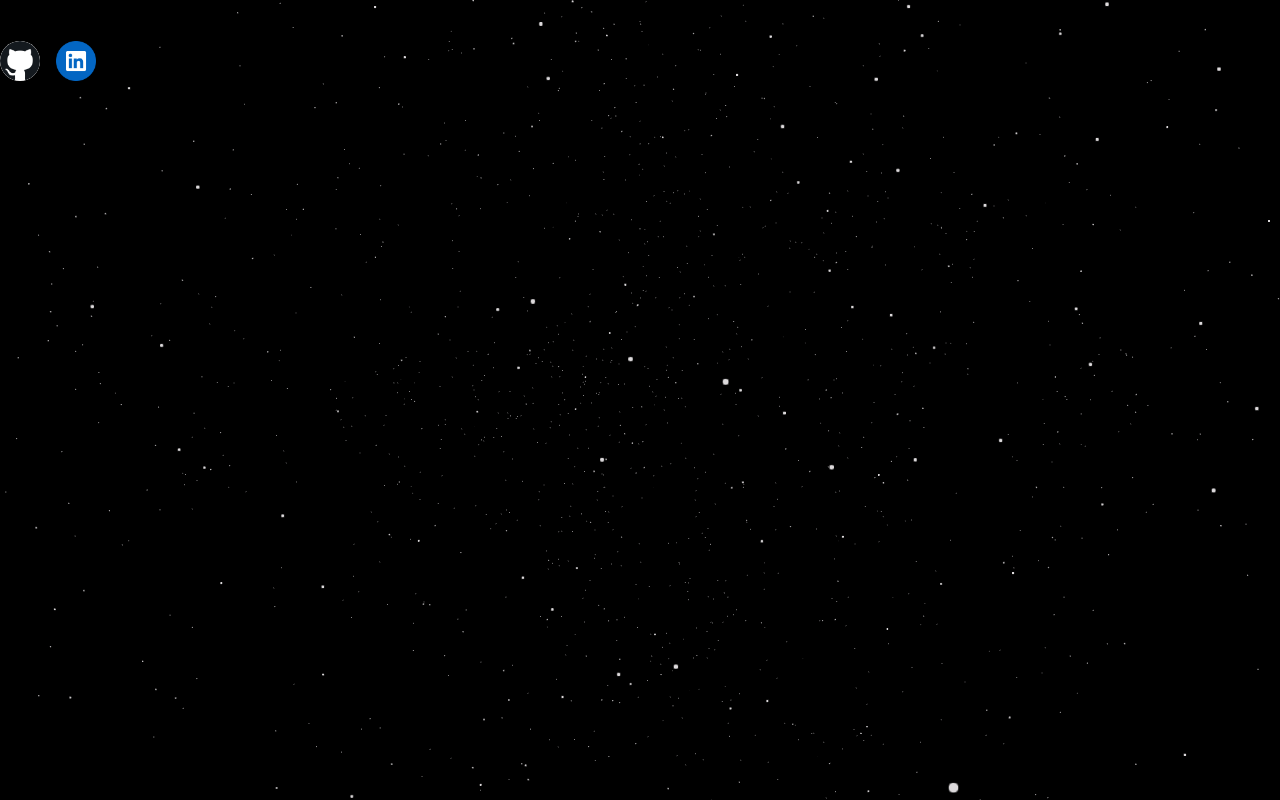
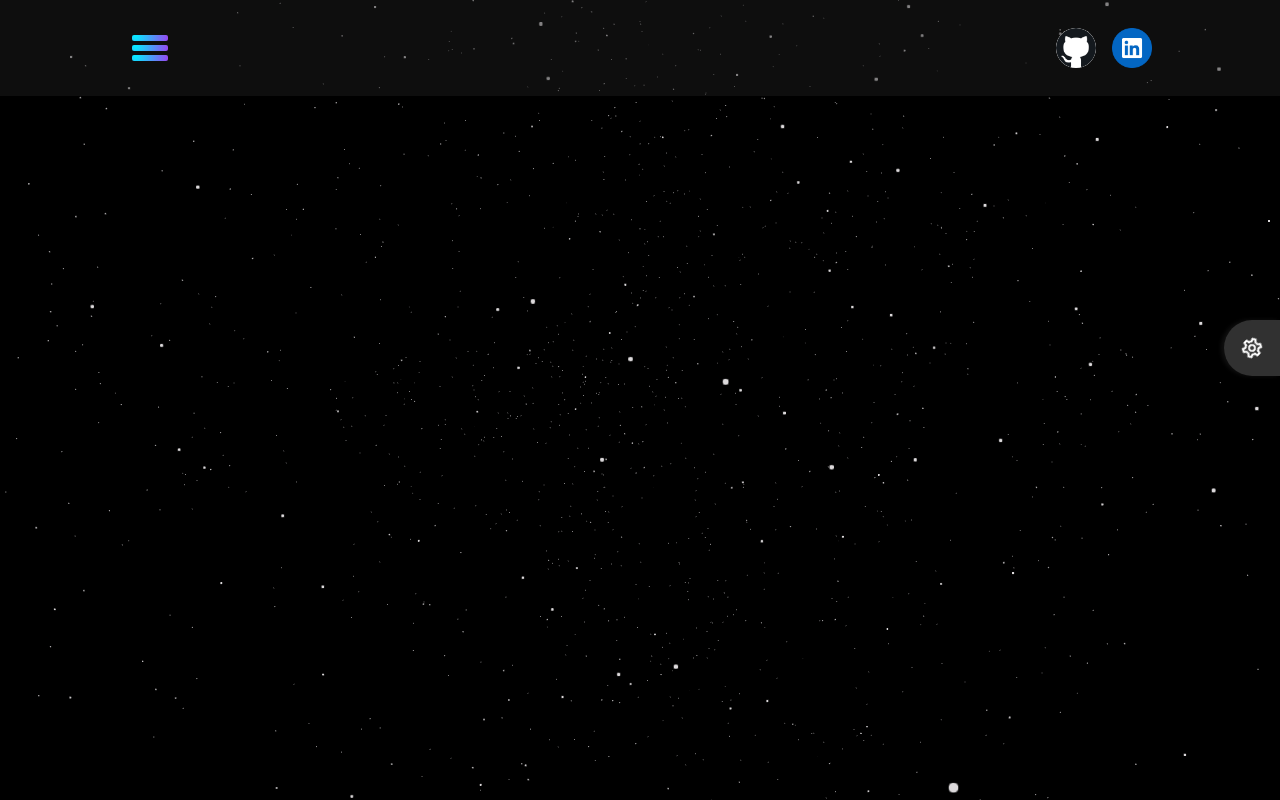
Before and after one commit to PhongThanh0907/new-portfolio, a Next.js app: page / in a window 1280 px wide. Built offline with nearby package versions, Linux system fonts and the light colour scheme; a web font is replaced by a local one.

Commit message:
update code

```diff
--- a/package.json
+++ b/package.json
@@ -9,7 +9,11 @@
     "lint": "next lint"
   },
   "dependencies": {
+    "@emotion/react": "^11.11.1",
+    "@emotion/styled": "^11.11.0",
     "@heroicons/react": "^2.0.18",
+    "@mui/icons-material": "^5.14.9",
+    "@mui/material": "^5.14.9",
     "@react-three/drei": "^9.83.3",
     "@react-three/fiber": "^8.14.1",
     "@types/node": "20.5.9",
--- a/src/app/globals.css
+++ b/src/app/globals.css
@@ -1,12 +1,28 @@
 @tailwind base;
 @tailwind components;
 @tailwind utilities;
+
+@layer components {
+  .hover-item {
+    @apply hover:opacity-70 duration-300 active:opacity-100;
+  }
+  .width-80 {
+    @apply w-[80%] mx-auto;
+  }
+  .flex-center {
+    @apply flex justify-center items-center;
+  }
+  .flex-between {
+    @apply flex justify-between items-center;
+  }
+}
 
 :root,
 html,
 body {
   margin: 0;
   color: white;
+  scroll-behavior: smooth;
 }
 
 .transition {
@@ -19,3 +35,32 @@ body {
     rgba(43, 39, 42, 0.089) 2%
   );
 }
+
+.spin-button {
+  animation: spin 4s linear infinite;
+}
+
+.bg-BluePurple {
+  background: radial-gradient(
+    circle at 10% 20%,
+    rgb(127, 255, 0) 0%,
+    rgb(152, 70, 242) 100.2%
+  );
+}
+
+.translate-x-0 {
+  transform: translateX(0);
+}
+
+.translate-x-full {
+  transform: translateX(100%);
+}
+
+@keyframes spin {
+  0% {
+      transform: rotate(0deg);
+  }
+  100% {
+      transform: rotate(360deg);
+  }
+}
--- a/src/app/page.tsx
+++ b/src/app/page.tsx
@@ -6,6 +6,9 @@ import Welcome from "@/components/Welcome";
 import Transition from "@/components/Transition";
 import StarsCanvas from "@/components/canvas/Stars";
 import Header from "@/components/Header";
+import Settings from "@/components/Settings";
+import ToasterProvider from "@/providers/ToasterProvider";
+import { ThemeProviderWrapper } from "@/providers/ThemeColor";
 
 export default function Home() {
   const [showWelcome, setShowWelcome] = useState<boolean>(true);
@@ -40,11 +43,19 @@ export default function Home() {
   }, []);
 
   return (
-    <div className="bg-black h-[100vh]">
-      <StarsCanvas />
-      {showWelcome && <Welcome onWelcomeComplete={handleWelcomeComplete} />}
-      {/* {shouldShowTransition && <Transition />} */}
-      {showMainPage && <React.Fragment><Header /></React.Fragment>}
-    </div>
+    <ThemeProviderWrapper>
+      <div className="bg-black h-[100vh]">
+        <StarsCanvas />
+        {showWelcome && <Welcome onWelcomeComplete={handleWelcomeComplete} />}
+        {/* {shouldShowTransition && <Transition />} */}
+        {showMainPage && (
+          <div className="relative">
+            <ToasterProvider />
+            <Settings />
+            <Header />
+          </div>
+        )}
+      </div>
+    </ThemeProviderWrapper>
   );
 }
--- a/src/components/Header/ButtonMenuBar.tsx
+++ b/src/components/Header/ButtonMenuBar.tsx
@@ -1,3 +1,4 @@
+import { useThemeContext } from "@/providers/ThemeColor";
 import React from "react";
 
 interface ButtonMenuBarProps {
@@ -5,22 +6,27 @@ interface ButtonMenuBarProps {
 }
 
 const ButtonMenuBarMemo: React.FC<ButtonMenuBarProps> = ({ open }) => {
+  const { currentTheme } = useThemeContext();
+
   return (
     <div className="h-[26px] w-11 relative flex justify-center z-30 cursor-pointer">
       <div
-        className={`h-1.5 w-9 bg-BluePurple  absolute rounded-sm  ${
+        style={{ background: `${currentTheme.backgroundSecondary}` }}
+        className={`h-1.5 w-9  absolute rounded-sm  ${
           open
             ? "top-0 bottom-0 rotate-45 my-auto duration-500"
             : "top-0 duration-300"
         } `}
       />
       <div
-        className={`h-1.5 w-9 bg-BluePurple absolute top-0 bottom-0 m-auto line-center duration-300 rounded-sm ${
+        style={{ background: `${currentTheme.backgroundSecondary}` }}
+        className={`h-1.5 w-9  absolute top-0 bottom-0 m-auto line-center duration-300 rounded-sm ${
           open ? " opacity-0" : "opacity-100 "
         }`}
       />
       <div
-        className={`h-1.5 w-9 bg-BluePurple absolute  line-bottom rounded-sm ${
+        style={{ background: `${currentTheme.backgroundSecondary}` }}
+        className={`h-1.5 w-9 absolute  line-bottom rounded-sm ${
           open
             ? "top-0 bottom-0 -rotate-45 my-auto duration-500"
             : "bottom-0 duration-300"
--- a/src/components/Header/index.tsx
+++ b/src/components/Header/index.tsx
@@ -5,11 +5,13 @@ import Link from "next/link";
 import React, { useCallback, useEffect, useRef, useState } from "react";
 
 import { MENU_HEADER } from "@/constants";
-import Github from '../../../public/github.png'
-import Linkedin from '../../../public/linkedin.png'
+import Github from "../../../public/github.png";
+import Linkedin from "../../../public/linkedin.png";
 import ButtonMenuBar from "./ButtonMenuBar";
+import { useThemeContext } from "@/providers/ThemeColor";
 
 const HeaderMemo = () => {
+  const { currentTheme } = useThemeContext();
   const [scrolled, setScrolled] = useState<boolean>(false);
   const [openButtonMenu, setOpenButtonMenu] = useState<boolean>(false);
   const modalRef = useRef<HTMLDivElement>(null);
@@ -53,12 +55,13 @@ const HeaderMemo = () => {
     window.addEventListener("scroll", onScroll);
     return () => window.removeEventListener("scroll", onScroll);
   }, []);
+
   return (
     <div
-      className={`flex items-center fixed top-0 w-full z-50 ${
+      className={`flex items-center fixed top-0 w-full z-30 ${
         scrolled
-          ? "h-16 duration-300 bg-black/40 transition-all"
-          : "h-24 duration-300 bg-header transition-all"
+          ? "h-16 duration-300 bg-[#1e1e1e78] transition-all"
+          : "h-24 duration-300 bg-[#1e1e1e78] transition-all"
       }`}
     >
       <div className="width-80 flex-between">
@@ -92,9 +95,9 @@ const HeaderMemo = () => {
       {openButtonMenu ? (
         <div
           ref={modalRef}
-          className={`z-50 absolute left-0 right-0 bg-HeaderMenu rounded-md ${
-            scrolled ? "top-[60px]" : "top-[92px]"
-          }  flex flex-col pl-8 font-semibold text-xl h-80 w-full lg:w-96 opacity-100 duration-500 text-stone-100`}
+          className={`z-50 absolute left-0 right-0 bg-[#1e1e1e78] rounded-md ${
+            scrolled ? "top-[60px]" : "top-[95px]"
+          }  flex flex-col pl-8 font-semibold text-xl h-80 w-full lg:w-96 opacity-100 duration-500 text-stone-100 overflow-hidden`}
         >
           {MENU_HEADER.map((item, index) => (
             <div key={index} className="relative w-full py-6">
@@ -104,13 +107,19 @@ const HeaderMemo = () => {
                 href={item.id}
                 style={{ transition: `all ${item.delay}ms` }}
               >
-                {item.title}
+                <p className="relative inline-block group">
+                  {item.title}
+                  <span
+                    style={{ backgroundColor: `${currentTheme.primary}` }}
+                    className={`absolute left-0 right-0 bottom-0 h-1 transform scale-x-0 transform-origin-center transition-transform rounded-xl duration-300 group-hover:scale-x-100`}
+                  ></span>
+                </p>
               </a>
             </div>
           ))}
         </div>
       ) : (
-        <div className="z-50 absolute top-[75px] left-0 text-stone-100 bg-HeaderMenu flex flex-col pt-6 pl-8 text-xl gap-y-3  h-0 w-96 duration-500 opacity-0">
+        <div className="z-50 absolute top-[95px] left-0 text-stone-100 bg-[#1e1e1e78] flex flex-col pt-6 pl-8 text-xl gap-y-3  h-0 w-96 duration-500 opacity-0">
           {MENU_HEADER.map((item, index) => (
             <div key={index} className="relative w-full py-3.5">
               <a
--- /dev/null
+++ b/src/components/Settings/index.tsx
@@ -0,0 +1,106 @@
+"use client";
+
+import React, { useState } from "react";
+import {
+  Cog6ToothIcon,
+  XMarkIcon,
+  PaintBrushIcon,
+} from "@heroicons/react/24/outline";
+import { useThemeContext } from "@/providers/ThemeColor";
+import {
+  IconButton,
+  Button,
+  Typography,
+  Switch,
+  useTheme,
+  Tooltip,
+} from "@mui/material";
+import SettingsOutlinedIcon from "@mui/icons-material/SettingsOutlined";
+import ClearOutlinedIcon from "@mui/icons-material/ClearOutlined";
+import InvertColorsIcon from "@mui/icons-material/InvertColors";
+import PaletteIcon from "@mui/icons-material/Palette";
+import { themes } from "@/themes/theme";
+
+interface SettingsProps {}
+
+const SettingsMemo: React.FC<SettingsProps> = ({}) => {
+  const [openMenuSettings, setOpenMenuSettings] = useState<boolean>(false);
+  const { currentTheme, changeTheme } = useThemeContext();
+  const [selectedColor, setSelectedColor] = useState<string>("blue");
+
+  return (
+    <div className="fixed top-0 right-0 z-50 h-[100vh]">
+      <div
+        style={{
+          borderRadius: "50% 0px 0px 50%",
+          right: `${openMenuSettings ? "300px" : "0"}`,
+          boxShadow: "rgba(80, 80, 80, 0.2) -3px 0px 4px 0px",
+          background: "#424242bf",
+        }}
+        className="fixed top-[320px] duration-300"
+      >
+        <IconButton
+          onClick={() => setOpenMenuSettings(!openMenuSettings)}
+          sx={{ margin: "8px 8px" }}
+        >
+          {openMenuSettings ? (
+            <ClearOutlinedIcon sx={{ color: "white" }} />
+          ) : (
+            <SettingsOutlinedIcon
+              sx={{ color: "white" }}
+              className={`spin-button`}
+            />
+          )}
+        </IconButton>
+      </div>
+      <div
+        style={{
+          width: `${openMenuSettings ? "300px" : "0px"}`,
+          boxShadow: "rgba(80, 80, 80, 0.2) 0px 5px 10px 1px",
+          opacity: `${openMenuSettings ? "1" : "0"}`,
+          background: "#424242bf",
+        }}
+        className="duration-300 h-full px-2 pt-4"
+      >
+        <div className="bg-[#181818ed] rounded-md px-4 py-4">
+          <div className="flex gap-2 items-center">
+            <PaletteIcon />
+            <span className="text-lg">THEME COLOR</span>
+          </div>
+          <div className="grid grid-cols-3 gap-1 pt-6 pb-2">
+            {Object.keys(themes)
+              .slice(0, 8)
+              .map((themeKey) => (
+                <Tooltip key={themeKey} placement="top" title={`${themeKey}`}>
+                  <div
+                    style={{
+                      border: `2px solid ${
+                        selectedColor === themeKey
+                          ? `${currentTheme.primary}`
+                          : "#ffffff00"
+                      }`,
+                      transition: "all 0.3s",
+                    }}
+                    className="cursor-pointer rounded-xl relative text-center block p-1.5"
+                  >
+                    <div
+                      onClick={() => {
+                        setSelectedColor(themeKey);
+                        changeTheme(themeKey);
+                      }}
+                      style={{ backgroundColor: `${themes[themeKey].primary}` }}
+                      className="h-[80px] w-full rounded-lg cursor-pointer"
+                    ></div>
+                  </div>
+                </Tooltip>
+              ))}
+          </div>
+        </div>
+      </div>
+    </div>
+  );
+};
+
+const Settings = React.memo(SettingsMemo);
+
+export default Settings;
--- /dev/null
+++ b/src/providers/ThemeColor.tsx
@@ -0,0 +1,49 @@
+import {
+  createContext,
+  useContext,
+  useState,
+  ReactNode,
+  useCallback,
+} from "react";
+import { ThemeColor } from "@/types/ThemeColor.type";
+import { themes } from "@/themes/theme";
+
+const ThemeContext = createContext<
+  | {
+      currentTheme: ThemeColor;
+      changeTheme: (themeColor: string) => void;
+    }
+  | undefined
+>(undefined);
+
+const defaultThemeOptions: ThemeColor = {
+  backgroundPrimary: themes.blue.backgroundPrimary,
+  backgroundSecondary: themes.blue.backgroundSecondary,
+  shadow: themes.blue.shadow,
+  primary: themes.blue.primary,
+};
+
+export function ThemeProviderWrapper({ children }: { children: ReactNode }) {
+  const [currentTheme, setCurrentTheme] =
+    useState<ThemeColor>(defaultThemeOptions);
+
+  const changeTheme = useCallback((themeColor: string) => {
+    setCurrentTheme(themes[themeColor]);
+  }, []);
+
+  return (
+    <ThemeContext.Provider value={{ currentTheme, changeTheme }}>
+      {children}
+    </ThemeContext.Provider>
+  );
+}
+
+export function useThemeContext() {
+  const context = useContext(ThemeContext);
+  if (!context) {
+    throw new Error(
+      "useThemeContext must be used within a ThemeProviderWrapper"
+    );
+  }
+  return context;
+}
--- /dev/null
+++ b/src/themes/theme.ts
@@ -0,0 +1,23 @@
+import { ThemeColor } from "@/types/ThemeColor.type";
+
+export const themes: { [key: string]: ThemeColor } = {
+  blue: {
+    backgroundPrimary: "linear-gradient(to right, #0f2027, #203a43, #2c5364)",
+    backgroundSecondary:
+      "radial-gradient( circle at 10% 20%, rgb(3, 235, 255) 0%, rgb(152, 70, 242) 100.2% )",
+    primary: "#00f2fe",
+    shadow: "",
+  },
+  green: {
+    backgroundPrimary: "linear-gradient(to right, #0f2027, #203a43, #2c5364)",
+    backgroundSecondary: "radial-gradient( circle at 10% 20%, rgb(127, 255, 0) 0%, rgb(152, 70, 242) 100.2% )",
+    primary: "#7FFF00",
+    shadow: "",
+  },
+  pink: {
+    backgroundPrimary: "linear-gradient(to right, #0f2027, #203a43, #2c5364)",
+    backgroundSecondary: "radial-gradient( circle at 10% 20%, rgb(254, 83, 187) 0%, rgb(152, 70, 242) 100.2% )",
+    primary: "#FE53BB",
+    shadow: "",
+  },
+};
--- /dev/null
+++ b/src/types/ThemeColor.type.ts
@@ -0,0 +1,6 @@
+export interface ThemeColor {
+  backgroundPrimary: string;
+  backgroundSecondary: string;
+  shadow: string;
+  primary: string;
+}
```
Also changed, not shown: 1 other file (tests, documents, lock files or other folders).
